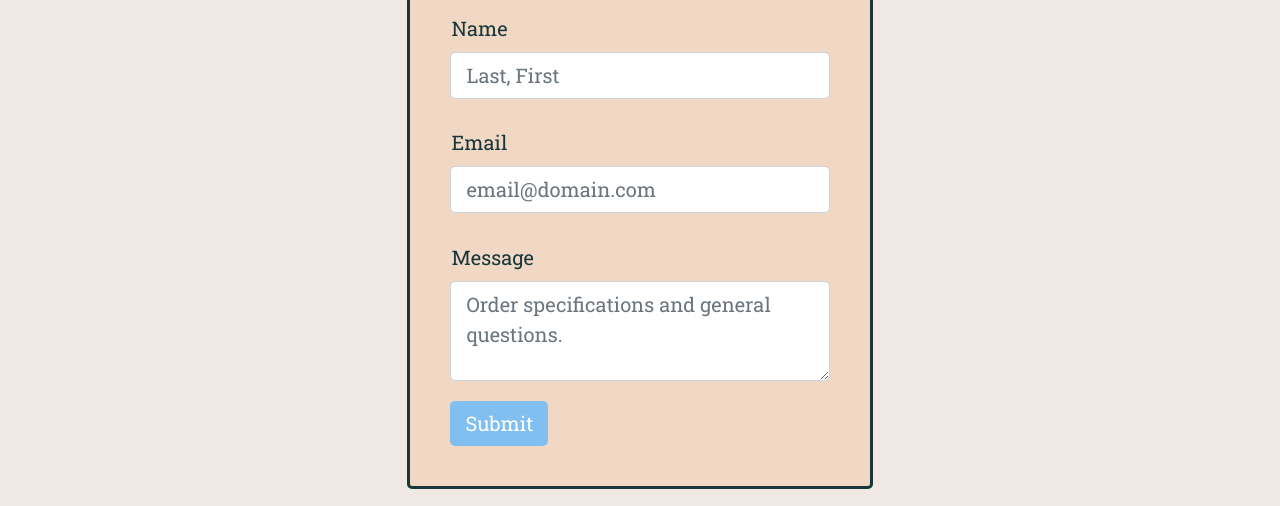
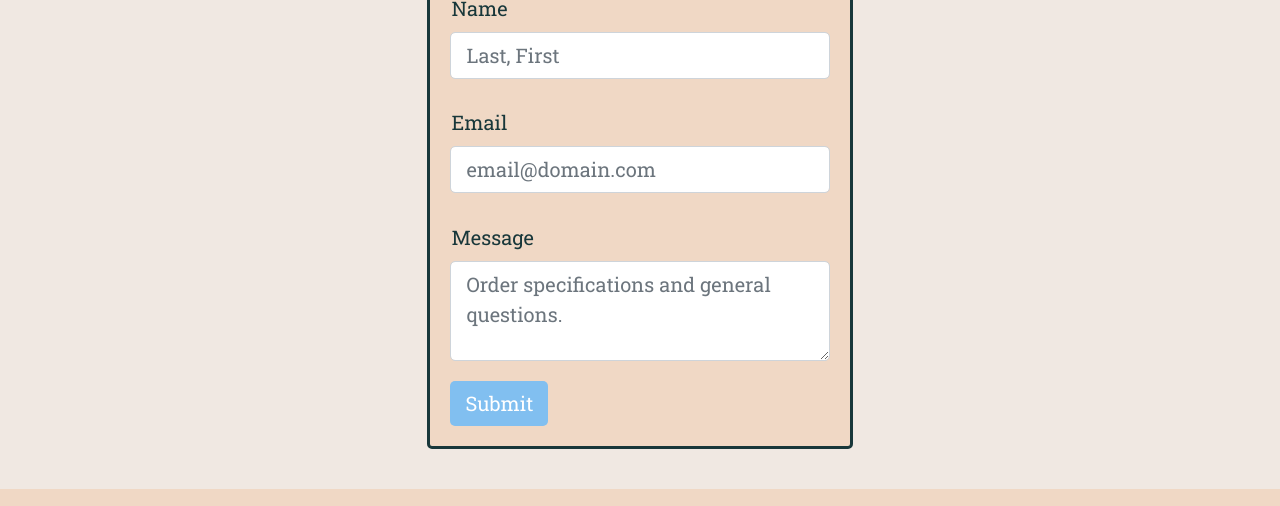
Before and after one commit to DTucker17/dh_woodworking, a plain HTML site: page contact.html in a window 1280 px wide. Shown: the part 264-770 px from the top of the page. Drawn offline with nearby package versions, Linux system fonts and the light colour scheme.

Commit message:
Update styles.css

```diff
--- a/styles.css
+++ b/styles.css
@@ -108,8 +108,8 @@ a {
 
 /*Contact page*/
 form {
-    margin: 2rem;
-    padding: 2rem;
+    margin: 2rem 0;
+    padding: 1rem;
     border: solid #18373a;
     background-color: #f0d8c5;
     border-radius: 5px;
```
